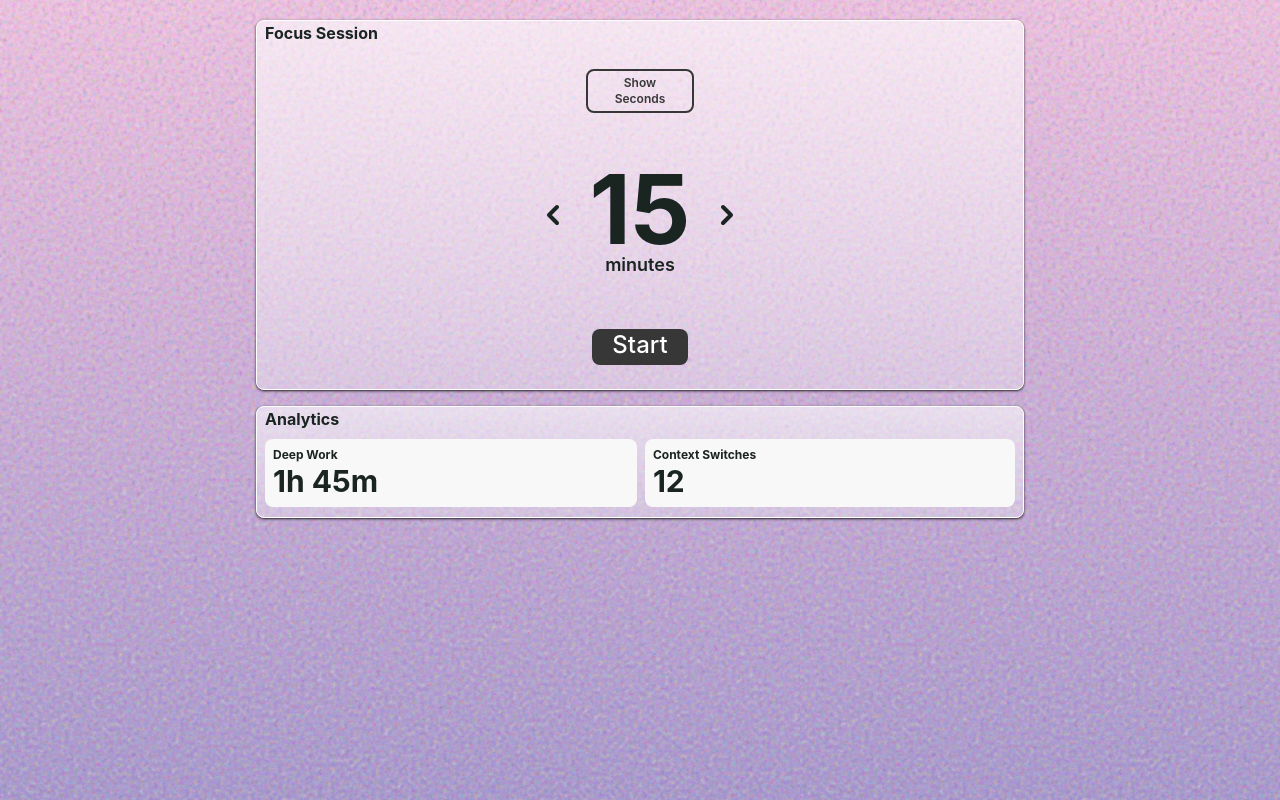
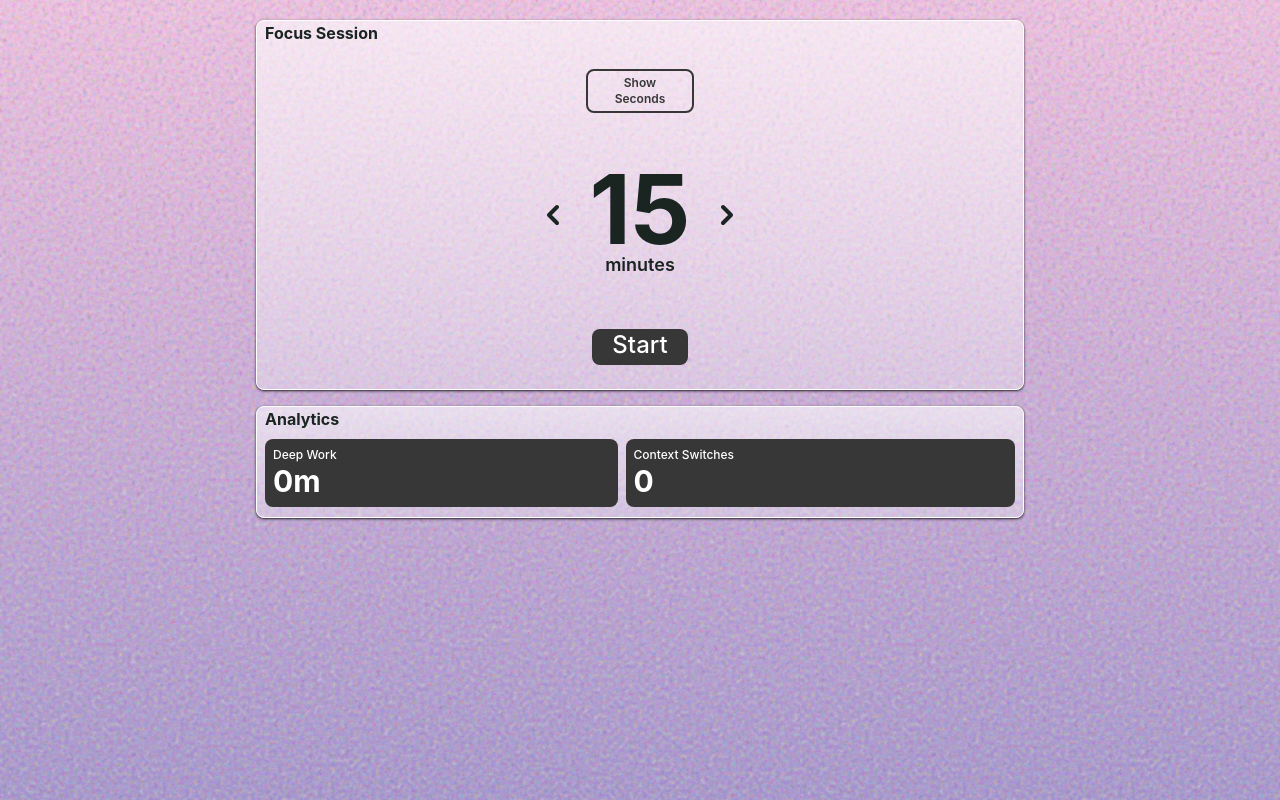
Before and after one commit to Marky2813/electron, a React (Vite) app: page / in a window 1280 px wide. Built offline with nearby package versions, Linux system fonts and the light colour scheme.

Commit message:
Analytics widget complete

```diff
--- a/src/electron/main.ts
+++ b/src/electron/main.ts
@@ -79,11 +79,14 @@ mainWindow.setAlwaysOnTop(true);
   ipcMain.handle('get-session-details', () => {
     state = null;
     clearInterval(intervalId);
-    todaySessionDetails["contextSwitch"] = contextSwitch;
+    // todaySessionDetails["contextSwitch"] = contextSwitch;
     store.set('session-details', todaySessionDetails);
     store.set('context-switches' , contextSwitch)
     store.set('last-used-date', today);
-    return todaySessionDetails;
+    return {
+    todaySessionDetails,
+    contextSwitch
+    }
   })
   })
 
--- a/src/ui/components/Home.tsx
+++ b/src/ui/components/Home.tsx
@@ -1,6 +1,11 @@
 import FocusTimer from "./FocusTimer";
+import Analytics from './analytics'
+import {useTimer} from '../timerContext'
 
 function Home() {
+    const {
+      timerState,
+    } = useTimer();
   return (
     <>
       {/* <h5>this is the home page of our app. greeting + weather. then 2 components for focus session and progress. </h5> */}
@@ -17,27 +22,9 @@ function Home() {
           </div>
           {/* //today's progress */}
         </section>
-        <section className="mt-4 h-28 rounded-lg text-[#1A2421] bg-gradient-to-b from-white/60 to-white/30 border-[1px] border-solid border-white border-opacity-30 shadow-black/70 shadow-sm">
-
-          <div className="relative h-8">
-            <span className="absolute left-2">Analytics</span>
-          </div>
-          <div className="flex items-center justify-center gap-2 h-17">
-            <div className="bg-[#f8f8f8] grow ml-2 h-full rounded-lg">
-              <div className="flex flex-col items-start ml-2 mt-2 justify-center">
-                <div className="text-xs">Deep Work</div>
-                <div className="text-3xl">1h 45m</div>
-              </div>
-            </div>
-            <div className="bg-[#f8f8f8] grow mr-2 h-full rounded-lg">
-              <div className="flex flex-col items-start ml-2 mt-2 justify-center">
-                <div className="text-xs">Context Switches</div>
-                <div className="text-3xl">12</div>
-              </div>
-            </div>
-          </div>
-        </section>
-
+        { (timerState === "Intialized" || timerState === "Completed") && <section className="mt-4 h-28 rounded-lg text-[#1A2421] bg-gradient-to-b from-white/60 to-white/30 border-[1px] border-solid border-white border-opacity-30 shadow-black/70 shadow-sm">
+          <Analytics />
+        </section>}
       </main>
     </>
   )
--- /dev/null
+++ b/src/ui/components/analytics.tsx
@@ -0,0 +1,49 @@
+import { useTimer } from "../timerContext";
+
+function Analytics() {
+  const {
+        deepWork,
+        contextSwitches
+      } = useTimer();
+      let seconds = 0;
+      for(let key in deepWork)
+      {
+        seconds = seconds + deepWork[key] * 5;
+      }
+      let workTime;
+      let numberOfSwitches = 0;
+      if(seconds / 3600 >= 1) {
+        workTime = `${Math.floor(seconds/3600)}h ${Math.floor((seconds%3600)/60)}m`;
+      }
+      else
+      {
+        workTime = `${Math.floor(seconds/60)}m`;
+      }
+      for(let contextSwitch in contextSwitches) {
+        numberOfSwitches = numberOfSwitches + contextSwitches[contextSwitch];
+      }
+  return (
+    <>
+    <div className="relative h-8">
+            <span className="absolute left-2">Analytics</span>
+          </div>
+          <div className="flex items-center justify-center gap-2 h-17">
+            <div className="text-white
+                bg-[#373737] grow ml-2 h-full rounded-lg">
+              <div className="flex flex-col items-start ml-2 mt-2 justify-center ">
+                <div className="text-xs font-medium">Deep Work</div>
+                <div className="text-3xl">{workTime}</div>
+              </div>
+            </div>
+            <div className="grow mr-2 h-full rounded-lg text-white bg-[#373737]">
+              <div className="flex flex-col items-start ml-2 mt-2 justify-center">
+                <div className="text-xs font-medium">Context Switches</div>
+                <div className="text-3xl">{numberOfSwitches}</div>
+              </div>
+            </div>
+          </div>
+    </>
+  )
+}
+
+export default Analytics;
--- a/src/ui/index.css
+++ b/src/ui/index.css
@@ -1,4 +1,10 @@
 @import "tailwindcss";
+@property --progress {
+  syntax: "<percentage>";
+  inherits: false;
+  initial-value: 0%;
+}
+
 
 :root {
   margin: 0;
@@ -40,14 +46,16 @@
   width: var(--size);
   aspect-ratio: 1 / 1;
 
-  background:conic-gradient(#a865b5 var(--progress, 0%), #a18cd1 0%);
+  background:conic-gradient(#373737 var(--progress, 0), #ffffff
+   0%);
   border-radius: 120px;
 
   display: flex;
   justify-content: center;
   align-items: center;
 
-  transition: --progress 0.5s ease
+  transition: --progress 0.5s ease;
+  box-shadow: 0 4px 8px 0 rgba(0, 0, 0, 0.2), 0 6px 20px 0 rgba(0, 0, 0, 0.19);
 }
 
 
--- a/src/ui/timerContext.jsx
+++ b/src/ui/timerContext.jsx
@@ -6,9 +6,17 @@ export function TimerProvider({ children }) {
   const [startTime, setStartTime] = useState(0);
      const [timerState, setTimerState] = useState("Intialized");
      const [duration, setDuration] = useState(15);
-     const[remainingTime, setRemainingTime] = useState(0);
+     const [remainingTime, setRemainingTime] = useState(0);
      const [durationMs, setDurationMs] = useState(15 * 60000);
      const [progressPercentage, setProgressPercentage] = useState(0);
+     const [analytics, setAnalytics] = useState();
+     const [deepWork, setDeepWork] = useState(0);
+     const [contextSwitches, setContextSwitches] = useState(0);
+
+
+
+
+
 
      useEffect(() => {
       setDurationMs(duration*60_000);
@@ -16,6 +24,24 @@ export function TimerProvider({ children }) {
 
      useEffect(() => {
       let Intervalid;
+
+      if(timerState === 'Intialized') {
+        const analysis = async () => {
+          try{
+            let data = await window.electron.getSessionDetails();
+            return data;
+          } catch (err) {
+            console.error("trouble fetching session time", err)
+          }
+        }
+
+        analysis()
+        .then(val => {
+          setContextSwitches(val.contextSwitch);
+          setDeepWork(val.todaySessionDetails);
+        })
+        .catch(err => console.log(err));
+        }
       if(timerState === "Running") {
         setRemainingTime((duration*60*1000) - ((Date.now() - startTime)));
         Intervalid = setInterval(() => {
@@ -36,7 +62,8 @@ export function TimerProvider({ children }) {
           let elapsedTime = Date.now() - startTime;
           setRemainingTime(durationMs - elapsedTime);
           setDurationMs(durationMs - elapsedTime);
-                  const analysis = async () => {
+
+               const analysis = async () => {
           try{
             let data = await window.electron.getSessionDetails();
             return data;
@@ -46,7 +73,10 @@ export function TimerProvider({ children }) {
         }
 
         analysis()
-        .then(val => console.log(val))
+        .then(val => {
+          setContextSwitches(val.contextSwitch);
+          setDeepWork(val.todaySessionDetails);
+        })
         .catch(err => console.log(err));
         }
 
@@ -78,7 +108,10 @@ export function TimerProvider({ children }) {
         }
 
         analysis()
-        .then(val => console.log(val))
+        .then(val => {
+          setContextSwitches(val.contextSwitch);
+          setDeepWork(val.todaySessionDetails);
+        })
         .catch(err => console.log(err));
         }
         // console.log(analysis());
@@ -97,7 +130,9 @@ export function TimerProvider({ children }) {
       remainingTime,
       setRemainingTime,
       progressPercentage,
-      setProgressPercentage
+      setProgressPercentage,
+      deepWork,
+      contextSwitches
      };
 
      return (
```
